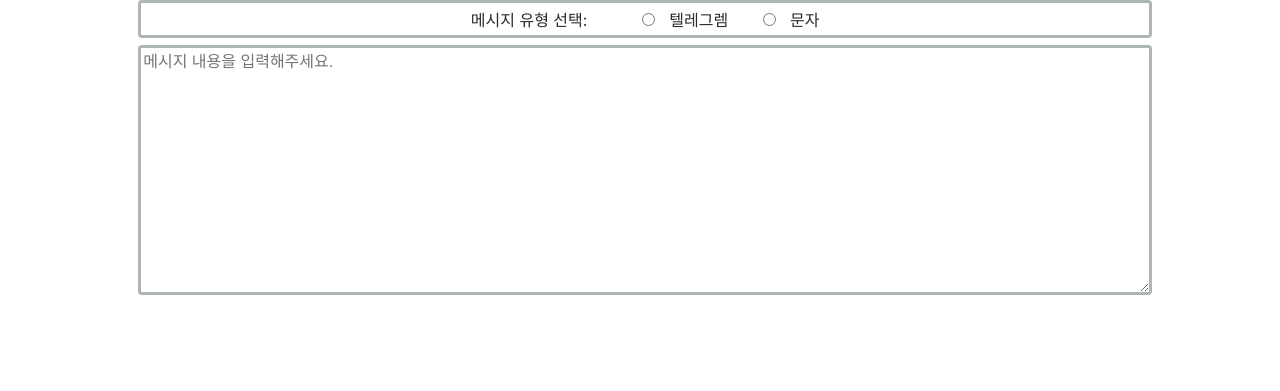
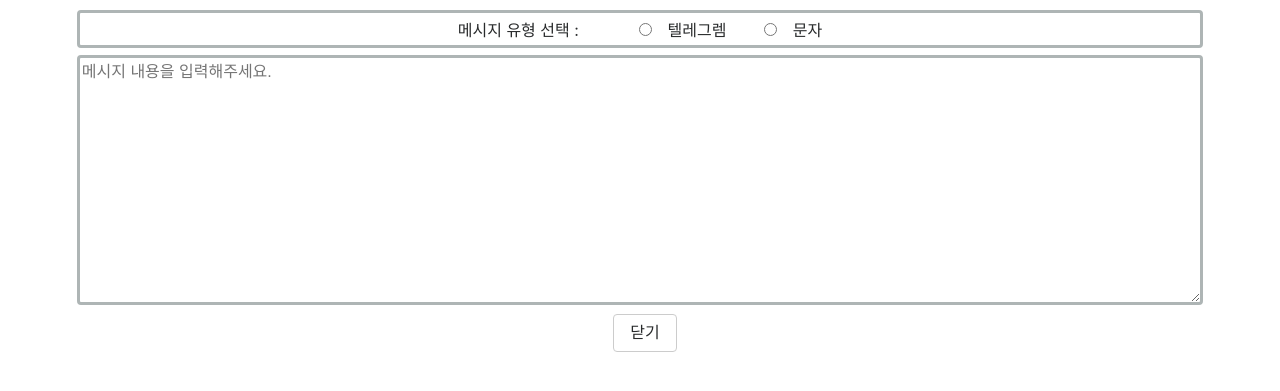
Before and after one commit to cm-lee-1960/server_smart, a Django app: template analysis/templates/analysis/sendNewmessage.html in a window 1280 px wide. Shown: the top 391 px of the page. Run offline with Django 4.2, Linux system fonts and the light colour scheme; the template is opened without the code that fills it, so the values that code supplies are empty.

Commit message:
메세지창 디자인수정 1차

```diff
--- a/analysis/templates/analysis/sendNewmessage.html
+++ b/analysis/templates/analysis/sendNewmessage.html
@@ -28,6 +28,8 @@
       const s_sendCenter = document.getElementById('sendCenter');
       const s_teleCenter = document.getElementById('teleCenter');
       const btn_send = document.getElementById('SEND');
+      const btn_reset = document.getElementById('RESET');
+
       const msgtype = radio_btn_val()
 
       if(msgtype === 'XMCS') {
@@ -35,12 +37,16 @@
         s_sendCenter.style.display = 'inline';
         s_teleCenter.style.display = 'none';
         btn_send.style.display = 'inline';
+        btn_reset.style.display = 'inline';
+
 
       } else if(msgtype ==='TELE') {
         p_XMCS.style.display = 'none';
         s_sendCenter.style.display = 'none';
         s_teleCenter.style.display = 'inline';
         btn_send.style.display = 'inline';
+        btn_reset.style.display = 'inline';
+
       }
     }
 
@@ -72,22 +78,32 @@
       // // window.close();
     }
 
+    function window_close() {
+
+      window.close();
+
+
+    }
+
     $(document).ready(function(){   // 페이지 로드 시 영역 가리는 함수
       const p_XMCS = document.getElementById('msg_rcv');
       const s_sendCenter = document.getElementById('sendCenter');
       const s_teleCenter = document.getElementById('teleCenter');
       const btn_send = document.getElementById('SEND');
+      const btn_reset = document.getElementById('RESET');
 
       p_XMCS.style.display = 'none';
       s_sendCenter.style.display = 'none';
       s_teleCenter.style.display = 'none';
       btn_send.style.display = 'none';
+      btn_reset.style.display = 'none';
+
   });
 
   </script>
 
   <style>
-    #SEND{
+    /* #SEND{
       border-radius: 4px;
       border:3px solid rgb(135, 213, 253);
       background-color: rgba(0,0,0,0);
@@ -96,12 +112,12 @@
       padding-top:5px;
       padding-bottom:5px;
       font-weight: bold;
-    }
+    } */
 
-    #SEND:hover{
+    /* #SEND:hover{
       background-color:rgb(135, 213, 253);
       cursor: pointer;
-    }
+    } */
 
     #sendCenter{
       border-radius: 4px;
@@ -119,19 +135,19 @@
       width:130px;
     }
 
-    #fileinput_label:hover{
+    /* #fileinput_label:hover{
       background-color: rgb(223, 230, 230);
       cursor: pointer;
-    }
+    } */
 
   </style>
 
   <form action="send/" method="post" name="sendnewmsg">
     {% csrf_token %}
     <form>
-      <div style="width:90%; text-align: right;">
-        <p style="display:inline-block; margin-bottom:7px; border-radius: 4px; border: 3px solid rgb(174, 181, 181); padding: 5px; height:38px; width:88%; text-align: center;">
-          메시지 유형 선택:
+      <div style="width:100%; text-align: center; margin-top:10px;">
+        <p style="display:inline-block; margin-bottom:7px; border-radius: 4px; border: 3px solid rgb(174, 181, 181); padding: 5px; height:38px; width:88%; text-align: center;"class='bg-light'>
+          메시지 유형 선택 :
           <input type="radio" value="TELE" name="sendType" style="margin-right:1%; margin-left:5%" onclick="toggleP()">
           <span class="up" style="margin-right:3%">텔레그렘</span>
           <input type="radio" value="XMCS" name="sendType" style="margin-right:1%" onclick="toggleP()">
@@ -140,32 +156,38 @@
 
         <p id="msg_body" name="msg_body" style="margin-bottom:3px;">
             <textarea id="message" name="message" cols="50" rows="10" placeholder="메시지 내용을 입력해주세요."
-                      style="width:88%;border-radius: 4px; border: 3px solid rgb(174, 181, 181);"></textarea>
+                      style="width: 88%; border-radius: 4px; border: 3px solid rgb(174, 181, 181);"></textarea>
         </p>
+
 
         <p id="msg_rcv" name="msg_rcv" style="margin-bottom:15px; text-align:right-bottom">
             <textarea id="receiver" name="receiver" cols="50" rows="4" placeholder="수신자 번호(-제외, 쉼표(,)로 구분)"
-                      style="width:75%;border-radius: 4px; border: 3px solid rgb(174, 181, 181);vertical-align: middle;"></textarea>
-            <input id="formFileSm" type="file" style="width: 20%; padding-bottom: 10px; display:none;" onchange="selectedFile()">
-            <label for="formFileSm" id="fileinput_label"
-                  style="border-radius: 4px; border:3px solid rgb(174, 181, 181); padding:6px; vertical-align: middle;">파일선택</label>
+                      style="width:75.5%;border-radius: 4px; border: 3px solid rgb(174, 181, 181);vertical-align: middle;"></textarea>
+            <input id="formFileSm" type="file" style=" padding-bottom: 10px; display:none;" onchange="selectedFile()">
+            <label for="formFileSm" id="fileinput_label" class="btn btn-light"
+                  style="padding:6px; vertical-align: middle;">파일선택</label>
         </p>
 
-        <p style="text-align:center;">
-          <select name="senderCenter" id="sendCenter">
-            <option style="overflow: hidden;" selected="true" disabled="disabled">발송센터: </option>
+        <p style="display:inline;">
+          <select name="senderCenter" id="sendCenter" style="height:40px;">
+            <option style="overflow: hidden;" selected="true" disabled="disabled">발송센터 : </option>
             {% for center in Centers %}
             <option style="overflow: hidden;" value={{center}}>{{ center }}</option>
             {% endfor %}
           </select>
-          <select name="teleCenter" id="teleCenter">
-            <option style="overflow: hidden;" selected="true" disabled="disabled">수신센터: </option>
+          <select name="teleCenter" id="teleCenter" style="height:40px;">
+            <option style="overflow: hidden;" selected="true" disabled="disabled">수신센터 : </option>
             {% for center in Centers %}
             <option style="overflow: hidden;" value={{center}}>{{ center }}</option>
             {% endfor %}
           </select>
-          <input type="button" value="전송" id="SEND" onclick="submit_close()">
+          <input type="button" style="margin-left:10px; margin-bottom:5px; display: inline;" class="btn btn-primary" value="전송" id="SEND" onclick="submit_close()">
+          <input type="button" style="margin-left:10px; margin-bottom:5px; display: inline;" class="btn btn-secondary" value="리셋" id="RESET" onclick="window.location.reload()">
+          <div style="width:90%; display: inline;">
+            <input type="button" style="margin-left:10px; margin-bottom:5px; display: inline;" class="btn btn-secondary" value="닫기" id="CLOSE" onclick="window_close()">
+          </div>
         </p>
+
       </div>
     </form>
   </form>
```
